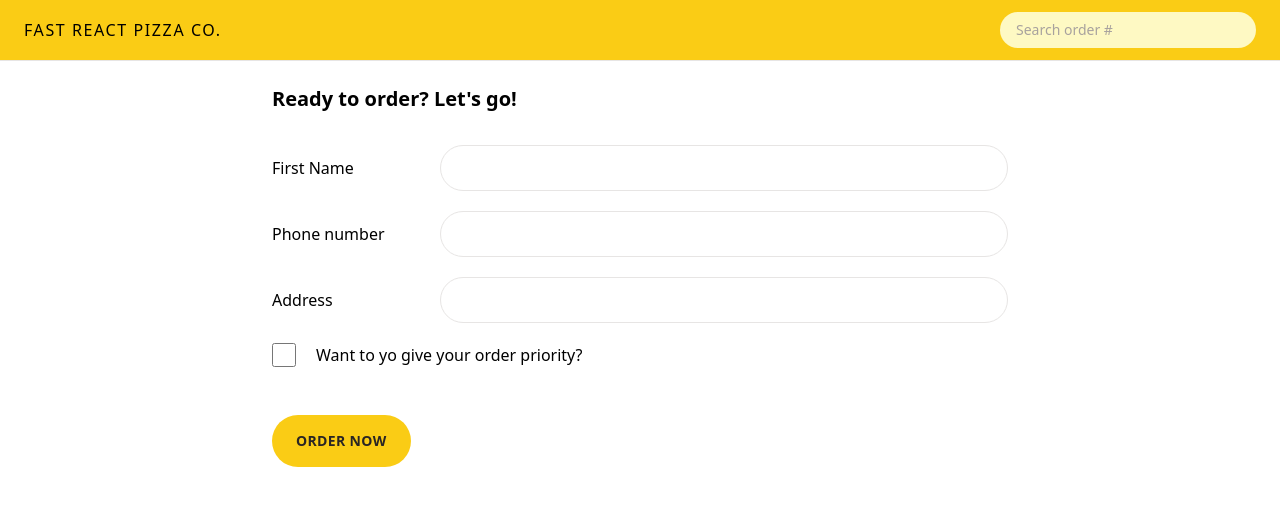
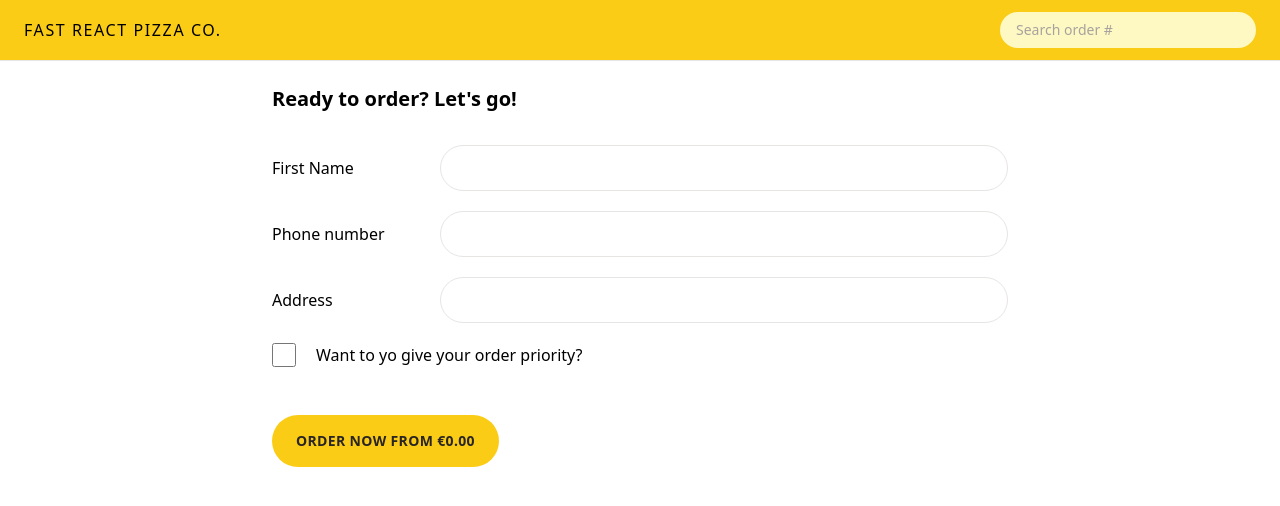
Before and after one commit to LULIU-9/fast-pizza, a React (Vite) app: page /order/new in a window 1280 px wide. Shown: the top 506 px of the page. Built offline with nearby package versions, Linux system fonts and the light colour scheme.

Commit message:
feat: fix order with redux

```diff
--- a/src/features/order/CreateOrder.jsx
+++ b/src/features/order/CreateOrder.jsx
@@ -3,6 +3,9 @@ import { Form, redirect, useActionData, useNavigation } from "react-router-dom";
 import { createOrder } from "../../services/apiRestaurant";
 import Button from "../../ui/Button";
 import { useSelector } from "react-redux";
+import store from "../../store";
+import { clearCart, getTotalPrice } from "../cart/cartSlice";
+import { formatCurrency } from "../../utils/helpers";
 
 // https://uibakery.io/regex-library/phone-number
 const isValidPhone = (str) =>
@@ -10,39 +13,19 @@ const isValidPhone = (str) =>
     str,
   );
 
-const fakeCart = [
-  {
-    pizzaId: 12,
-    name: "Mediterranean",
-    quantity: 2,
-    unitPrice: 16,
-    totalPrice: 32,
-  },
-  {
-    pizzaId: 6,
-    name: "Vegetale",
-    quantity: 1,
-    unitPrice: 13,
-    totalPrice: 13,
-  },
-  {
-    pizzaId: 11,
-    name: "Spinach and Mushroom",
-    quantity: 1,
-    unitPrice: 15,
-    totalPrice: 15,
-  },
-];
-
 function CreateOrder() {
   const navigation = useNavigation();
   const isSubmitting = navigation.state === "submitting";
 
   const formErrors = useActionData();
 
-  // const [withPriority, setWithPriority] = useState(false);
-  const cart = fakeCart;
+  const [withPriority, setWithPriority] = useState(false);
+  const cart = useSelector((state) => state.cart.cart);
   const username = useSelector((state) => state.user.username);
+
+  const totalCartPrice = useSelector(getTotalPrice);
+  const priorityPrice = withPriority ? totalCartPrice * 0.2 : 0;
+  const totalPrice = totalCartPrice + priorityPrice;
 
   return (
     <div className="px-4 py-6">
@@ -93,8 +76,8 @@ function CreateOrder() {
             type="checkbox"
             name="priority"
             id="priority"
-            // value={withPriority}
-            // onChange={(e) => setWithPriority(e.target.checked)}
+            value={withPriority}
+            onChange={(e) => setWithPriority(e.target.checked)}
           />
           <label htmlFor="priority" className="font-medium">
             Want to yo give your order priority?
@@ -104,7 +87,9 @@ function CreateOrder() {
         <div>
           <input type="hidden" name="cart" value={JSON.stringify(cart)} />
           <Button disabled={isSubmitting} type="primary">
-            {isSubmitting ? "Placing order...." : "Order now"}
+            {isSubmitting
+              ? "Placing order...."
+              : `Order now from ${formatCurrency(totalPrice)}`}
           </Button>
         </div>
       </Form>
@@ -119,7 +104,7 @@ export async function action({ request }) {
   const order = {
     ...data,
     cart: JSON.parse(data.cart),
-    priority: data.priority === "on",
+    priority: data.priority === "true",
   };
 
   const errors = {};
@@ -133,6 +118,8 @@ export async function action({ request }) {
 
   const newOrder = await createOrder(order);
 
+  store.dispatch(clearCart());
+
   return redirect(`/order/${newOrder.id}`);
 }
 
--- a/src/features/order/Order.jsx
+++ b/src/features/order/Order.jsx
@@ -1,14 +1,14 @@
 // Test ID: IIDSAT
 
-import OrderItem from './OrderItem';
+import OrderItem from "./OrderItem";
 
-import { useLoaderData } from 'react-router-dom';
-import { getOrder } from '../../services/apiRestaurant';
+import { useLoaderData } from "react-router-dom";
+import { getOrder } from "../../services/apiRestaurant";
 import {
   calcMinutesLeft,
   formatCurrency,
   formatDate,
-} from '../../utils/helpers';
+} from "../../utils/helpers";
 
 function Order() {
   const order = useLoaderData();
@@ -47,7 +47,7 @@ function Order() {
         <p className="font-medium">
           {deliveryIn >= 0
             ? `Only ${calcMinutesLeft(estimatedDelivery)} minutes left 😃`
-            : 'Order should have arrived'}
+            : "Order should have arrived"}
         </p>
         <p className="text-xs text-stone-500">
           (Estimated delivery: {formatDate(estimatedDelivery)})
@@ -56,7 +56,7 @@ function Order() {
 
       <ul className="dive-stone-200 divide-y border-b border-t">
         {cart.map((item) => (
-          <OrderItem item={item} key={item.id} />
+          <OrderItem item={item} key={item.pizzaId} />
         ))}
       </ul>
 
```
